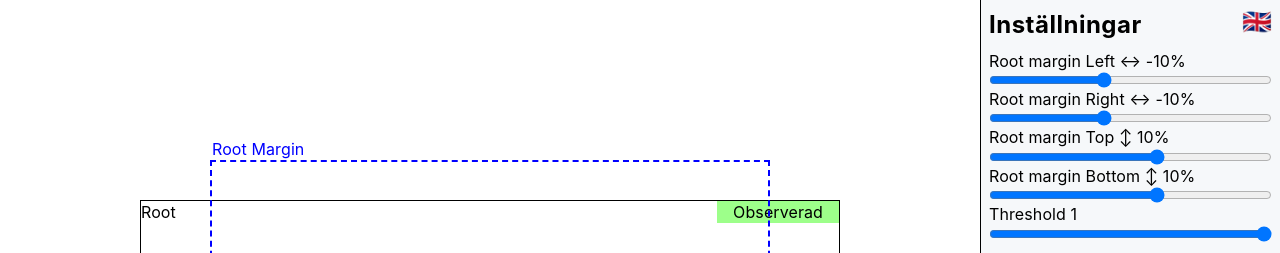
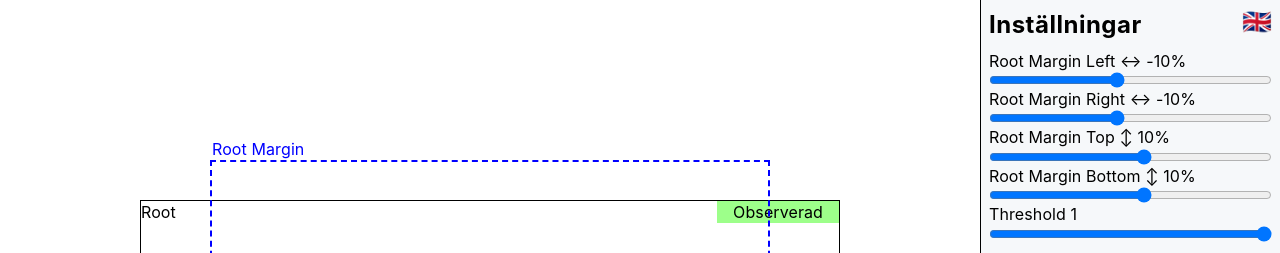
Before and after one commit to nickenickenicke/intersection-observer-visualizer, a React (Vite) app: page / in a window 1280 px wide. Shown: the top 253 px of the page. Built offline with nearby package versions, Linux system fonts and the light colour scheme.

Commit message:
Allow for bigger root margin

```diff
--- a/src/components/Sidebar.tsx
+++ b/src/components/Sidebar.tsx
@@ -21,18 +21,19 @@ export const Sidebar = ({
         <button
           type="button"
           onClick={toggleLanguage}
-          className="language-button">
+          className="language-button"
+        >
           {language === "english" ? "🇸🇪" : "🇬🇧"}
         </button>
         <h2>{copy.controls[language as keyof Language]}</h2>
         <label>
-          Root margin Left ↔ {optionsState.rootLeft + "%"}
+          Root Margin Left ↔ {optionsState.rootLeft + "%"}
           <input
             type="range"
             name=""
             id=""
-            max={50}
-            min={-50}
+            max={100}
+            min={-100}
             step={5}
             value={optionsState.rootLeft}
             onChange={(e) => {
@@ -41,13 +42,13 @@ export const Sidebar = ({
           />
         </label>
         <label>
-          Root margin Right ↔ {optionsState.rootRight + "%"}
+          Root Margin Right ↔ {optionsState.rootRight + "%"}
           <input
             type="range"
             name=""
             id=""
-            max={50}
-            min={-50}
+            max={100}
+            min={-100}
             step={5}
             value={optionsState.rootRight}
             onChange={(e) => {
@@ -56,13 +57,13 @@ export const Sidebar = ({
           />
         </label>
         <label>
-          Root margin Top ↕ {optionsState.rootTop + "%"}
+          Root Margin Top ↕ {optionsState.rootTop + "%"}
           <input
             type="range"
             name=""
             id=""
-            max={50}
-            min={-50}
+            max={100}
+            min={-100}
             step={5}
             value={optionsState.rootTop}
             onChange={(e) => {
@@ -71,13 +72,13 @@ export const Sidebar = ({
           />
         </label>
         <label>
-          Root margin Bottom ↕ {optionsState.rootBottom + "%"}
+          Root Margin Bottom ↕ {optionsState.rootBottom + "%"}
           <input
             type="range"
             name=""
             id=""
-            max={50}
-            min={-50}
+            max={100}
+            min={-100}
             step={5}
             value={optionsState.rootBottom}
             onChange={(e) => {
@@ -103,7 +104,7 @@ export const Sidebar = ({
         <pre>
           <code>{`options = {
 root: null | Element,
-rootMargin: "${optionsState.rootTop}% ${optionsState.rootRight}% ${optionsState.rootTop}% ${optionsState.rootLeft}%",
+rootMargin: "${optionsState.rootTop}% ${optionsState.rootRight}% ${optionsState.rootBottom}% ${optionsState.rootLeft}%",
 threshold: ${optionsState.threshold}
 }`}</code>
         </pre>
```
